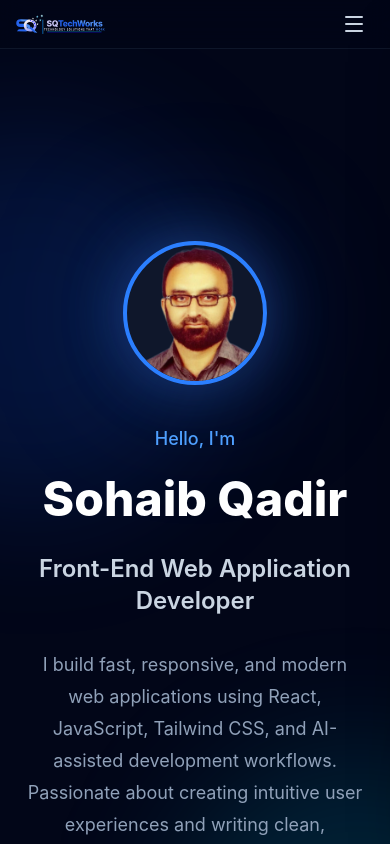
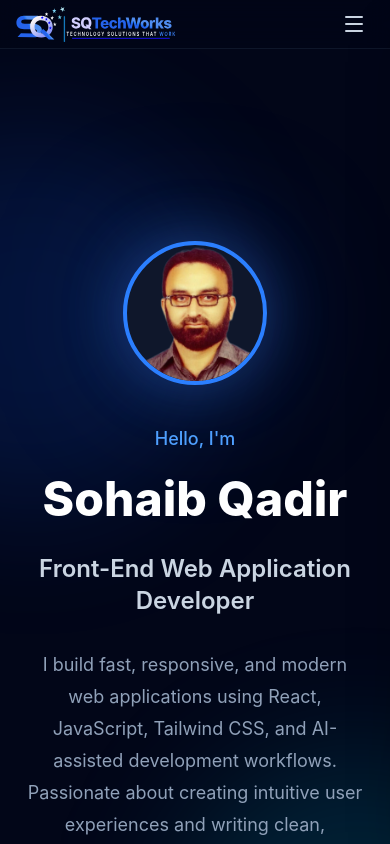
Before and after one commit to sohaib-qadir-nizamani/Portfolio, a React (Vite) app: page / in a window 390 px wide. Shown: the top 844 px of the page. Built offline with nearby package versions, Linux system fonts and the light colour scheme.

Commit message:
Fix: Fix broken md layout

```diff
--- a/src/Components/layout/Logo.jsx
+++ b/src/Components/layout/Logo.jsx
@@ -4,12 +4,12 @@ function Logo() {
   return (
     <a
       href="/"
-      className="interactive flex shrink-0 items-center transition duration-300 hover:opacity-90"
+      className="interactive flex items-center transition duration-300 hover:opacity-90"
     >
       <img
         src={logoImg}
         alt="SQ TechWorks Logo"
-        className="h-5 w-auto transition duration-300 hover:scale-105 active:scale-105 sm:h-10 md:h-12 lg:h-18"
+        className="h-9 w-auto transition duration-300 hover:scale-105 active:scale-105 sm:h-10 md:h-9 lg:h-18"
       />
     </a>
   );
--- a/src/Components/layout/NavLinks.jsx
+++ b/src/Components/layout/NavLinks.jsx
@@ -83,7 +83,7 @@ function NavLinks() {
           <a
             key={item.label}
             href={`#${item.id}`}
-            className="group relative inline-flex items-center gap-0 rounded-md px-2 py-1 text-sm font-medium text-slate-300 transition-colors hover:text-white focus-visible:ring-2 focus-visible:ring-blue-500 focus-visible:outline-none active:text-white"
+            className="group relative inline-flex items-center gap-0 rounded-md px-2 py-1 text-sm font-medium text-slate-300 transition-colors hover:text-white focus-visible:ring-2 focus-visible:ring-blue-500 focus-visible:outline-none active:text-white [@media(min-width:48rem)_and_(max-width:50rem)]:px-0.5"
             onMouseEnter={() => setHoveredId(item.id)}
             onMouseLeave={() => setHoveredId(null)}
             onFocus={() => setHoveredId(item.id)}
--- a/src/Components/layout/Navbar.jsx
+++ b/src/Components/layout/Navbar.jsx
@@ -21,7 +21,7 @@ function Navbar() {
 
   return (
     <>
-      <Container className="flex h-12 items-center justify-between sm:h-14 md:h-16">
+      <Container className="flex h-12 items-center justify-between gap-2 sm:h-14 md:h-16">
         <Logo />
 
         <NavLinks />
```
